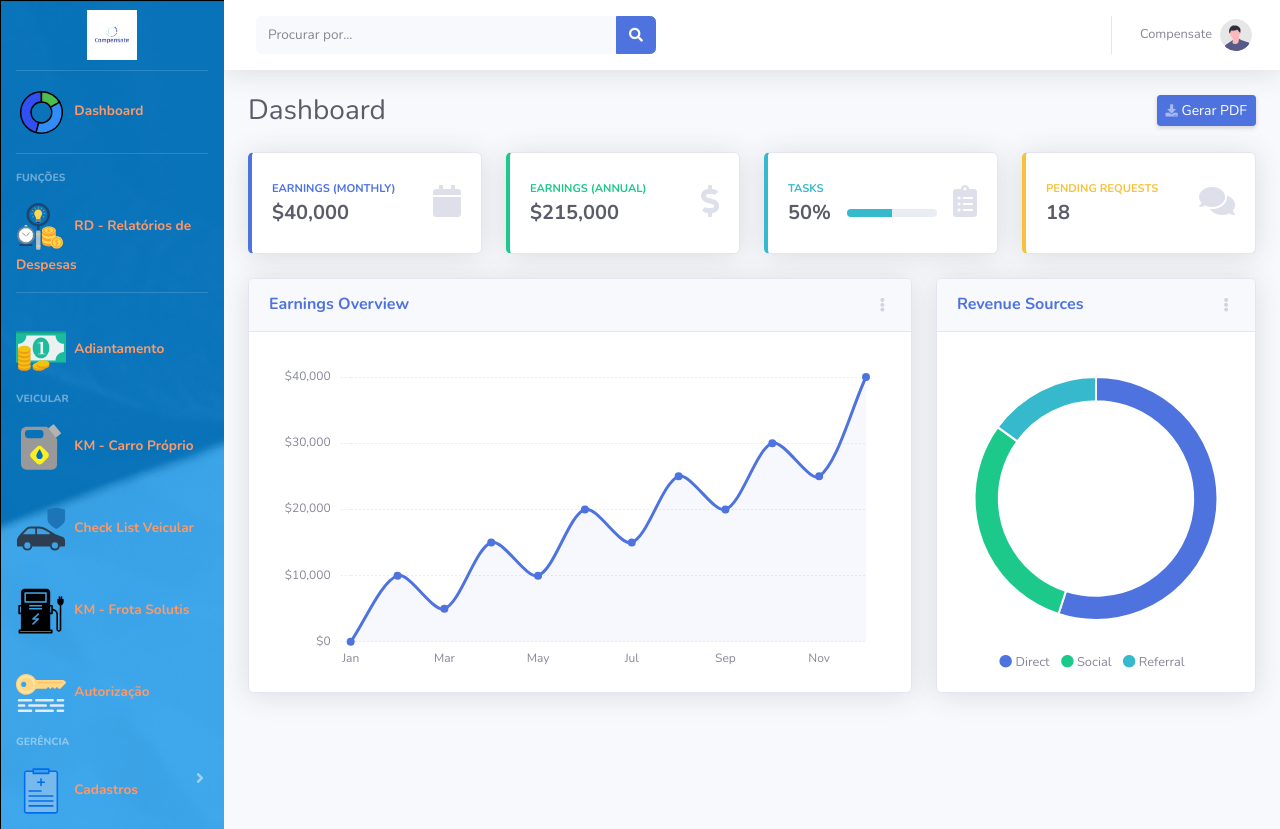
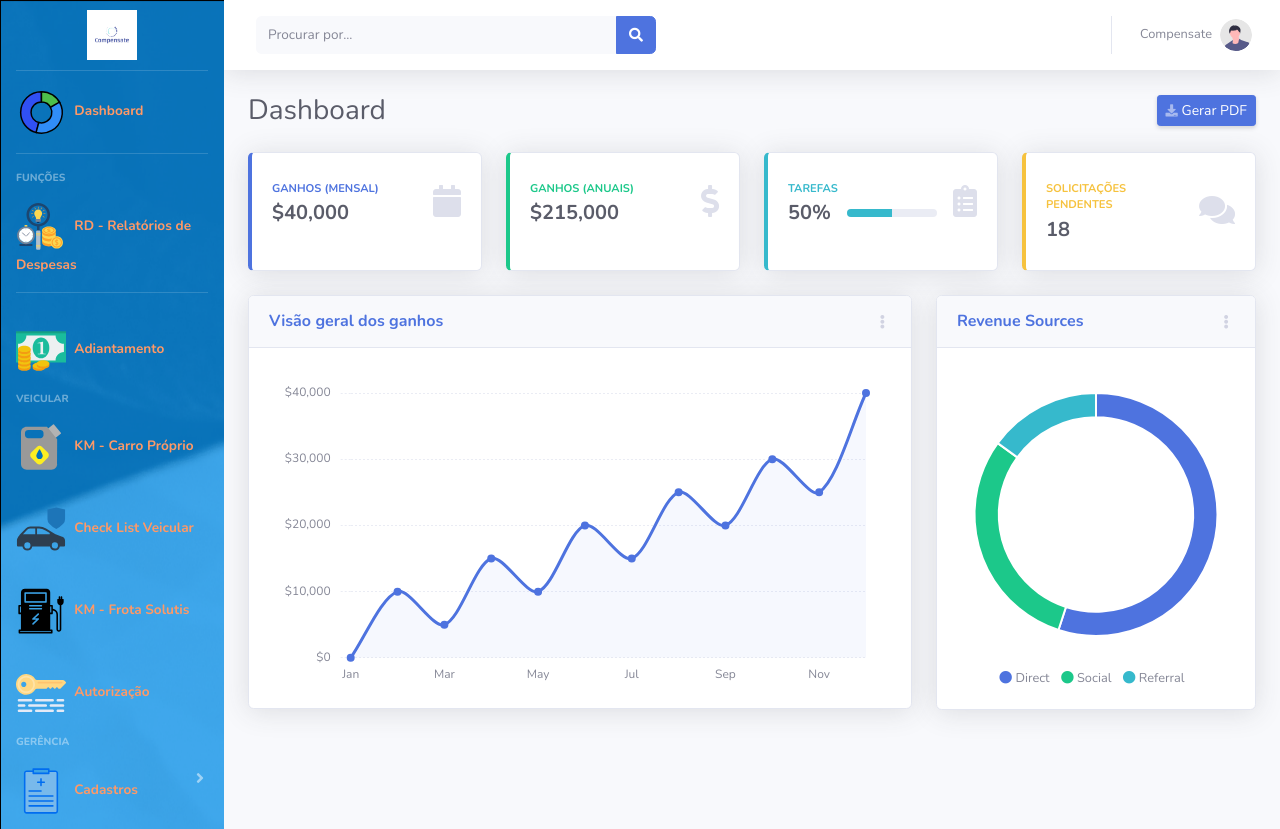
Before and after one commit to CristianoFIlho/parametrize, a website: page index.html in a window 1280 px wide. Shown: the top 829 px of the page. Drawn offline with nearby package versions, Linux system fonts and the light colour scheme.

Commit message:
corretion index.html

```diff
--- a/index.html
+++ b/index.html
@@ -451,7 +451,7 @@
                             text-primary text-uppercase
                             mb-1
                           ">
-                        Earnings (Monthly)
+                          Ganhos (mensal)
                       </div>
                       <div class="h5 mb-0 font-weight-bold text-gray-800">
                         $40,000
@@ -477,7 +477,7 @@
                             text-success text-uppercase
                             mb-1
                           ">
-                        Earnings (Annual)
+                        Ganhos (anuais)
                       </div>
                       <div class="h5 mb-0 font-weight-bold text-gray-800">
                         $215,000
@@ -503,7 +503,7 @@
                             text-info text-uppercase
                             mb-1
                           ">
-                        Tasks
+                        Tarefas
                       </div>
                       <div class="row no-gutters align-items-center">
                         <div class="col-auto">
@@ -545,7 +545,7 @@
                             text-warning text-uppercase
                             mb-1
                           ">
-                        Pending Requests
+                          Solicitações Pendentes
                       </div>
                       <div class="h5 mb-0 font-weight-bold text-gray-800">
                         18
@@ -576,7 +576,7 @@
                       justify-content-between
                     ">
                   <h6 class="m-0 font-weight-bold text-primary">
-                    Earnings Overview
+                    Visão geral dos ganhos
                   </h6>
                   <div class="dropdown no-arrow">
                     <a class="dropdown-toggle" href="#" role="button" id="dropdownMenuLink" data-toggle="dropdown"
```
